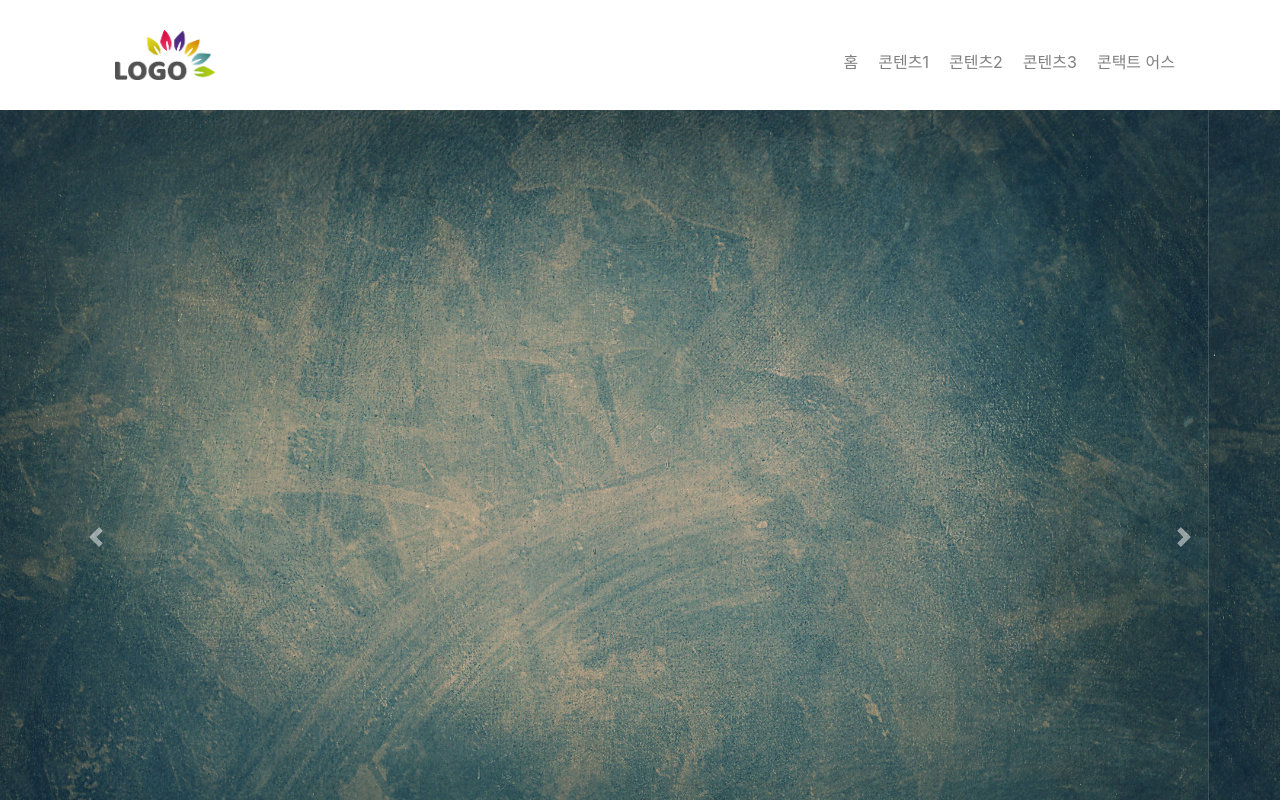
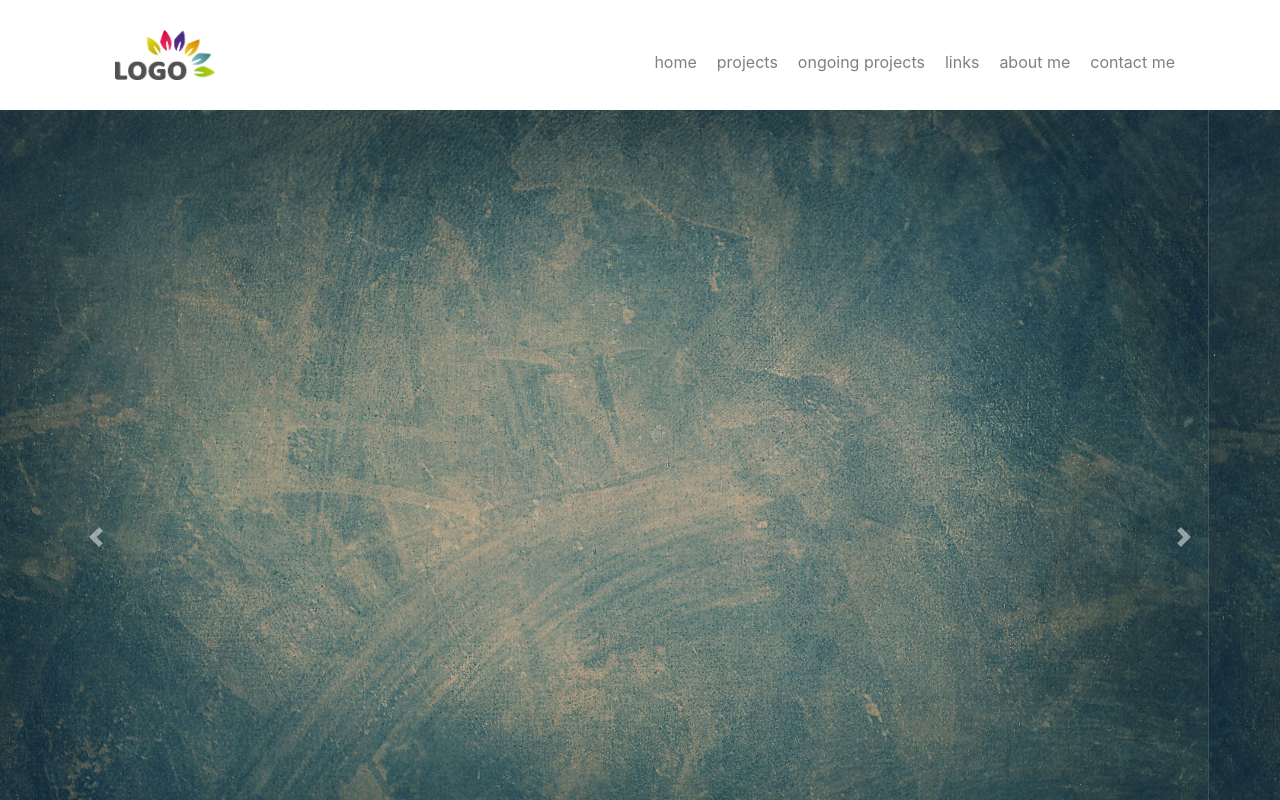
Before and after one commit to Kein-chronicle/react-homepage-singlepage-sample, a React (Create React App) app: page / in a window 1280 px wide. Shown: the top 800 px of the page. Built offline with nearby package versions, Linux system fonts and the light colour scheme.

Commit message:
브랜치_서버 동기화 테스트

```diff
--- a/src/components/menu.js
+++ b/src/components/menu.js
@@ -30,19 +30,22 @@ function Content() {
             <div className="col"></div>
             <div className="row">
                 <a className="menuBtn" href=" #" onClick={(e)=>{menuClick(e, 'intro')}}>
-                    홈
+                    home
                 </a>
                 <a className="menuBtn" href=" #" onClick={(e)=>{menuClick(e, 'content1')}}>
-                    콘텐츠1
+                    projects
                 </a>
                 <a className="menuBtn" href=" #" onClick={(e)=>{menuClick(e, 'content2')}}>
-                    콘텐츠2
+                    ongoing projects
                 </a>
                 <a className="menuBtn" href=" #" onClick={(e)=>{menuClick(e, 'content3')}}>
-                    콘텐츠3
+                    links
                 </a>
                 <a className="menuBtn" href=" #" onClick={(e)=>{menuClick(e, 'constactUs')}}>
-                    콘택트 어스
+                    about me
+                </a>
+                <a className="menuBtn" href=" #" onClick={(e)=>{menuClick(e, 'constactUs')}}>
+                    contact me
                 </a>
             </div>
         </div>
```
